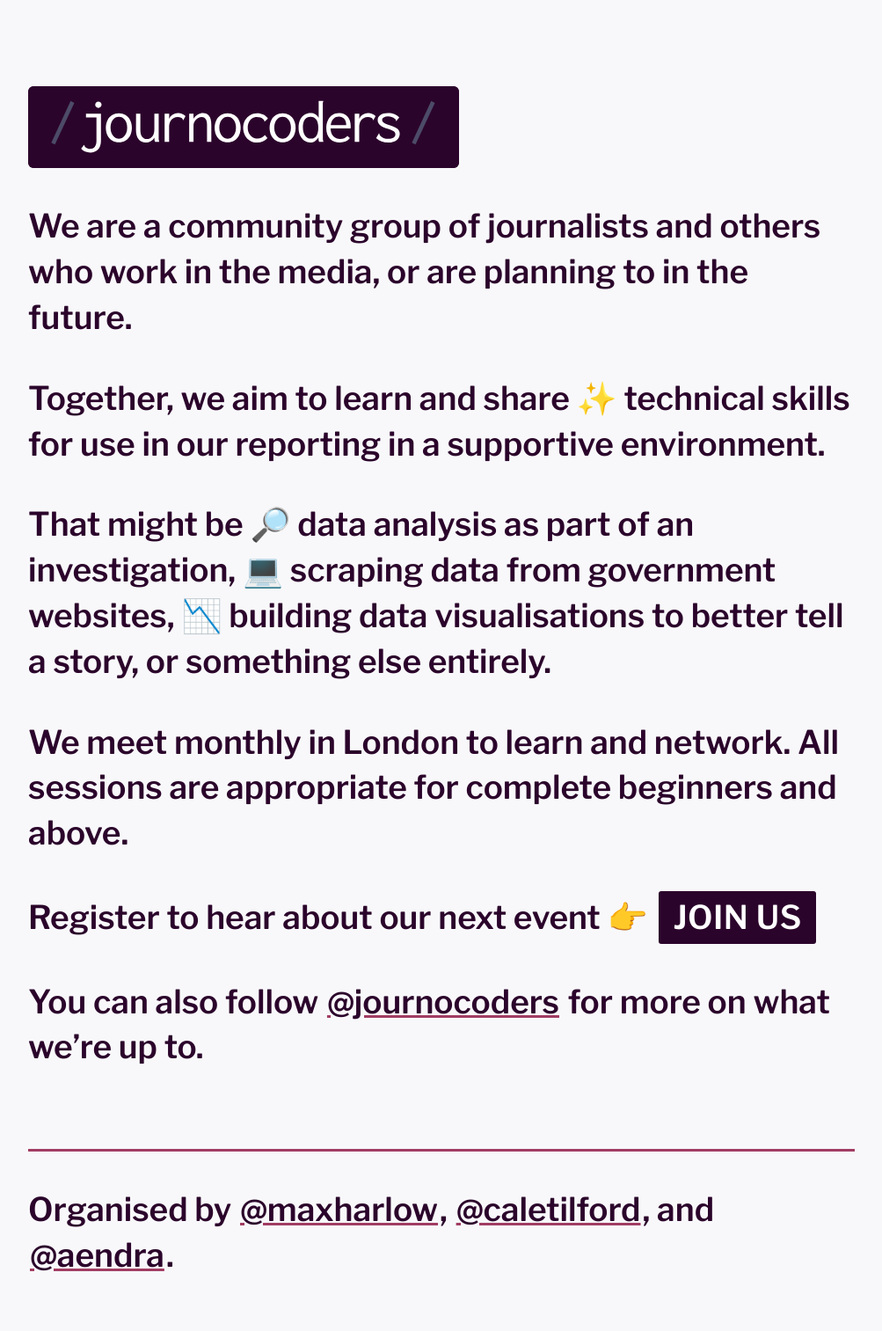
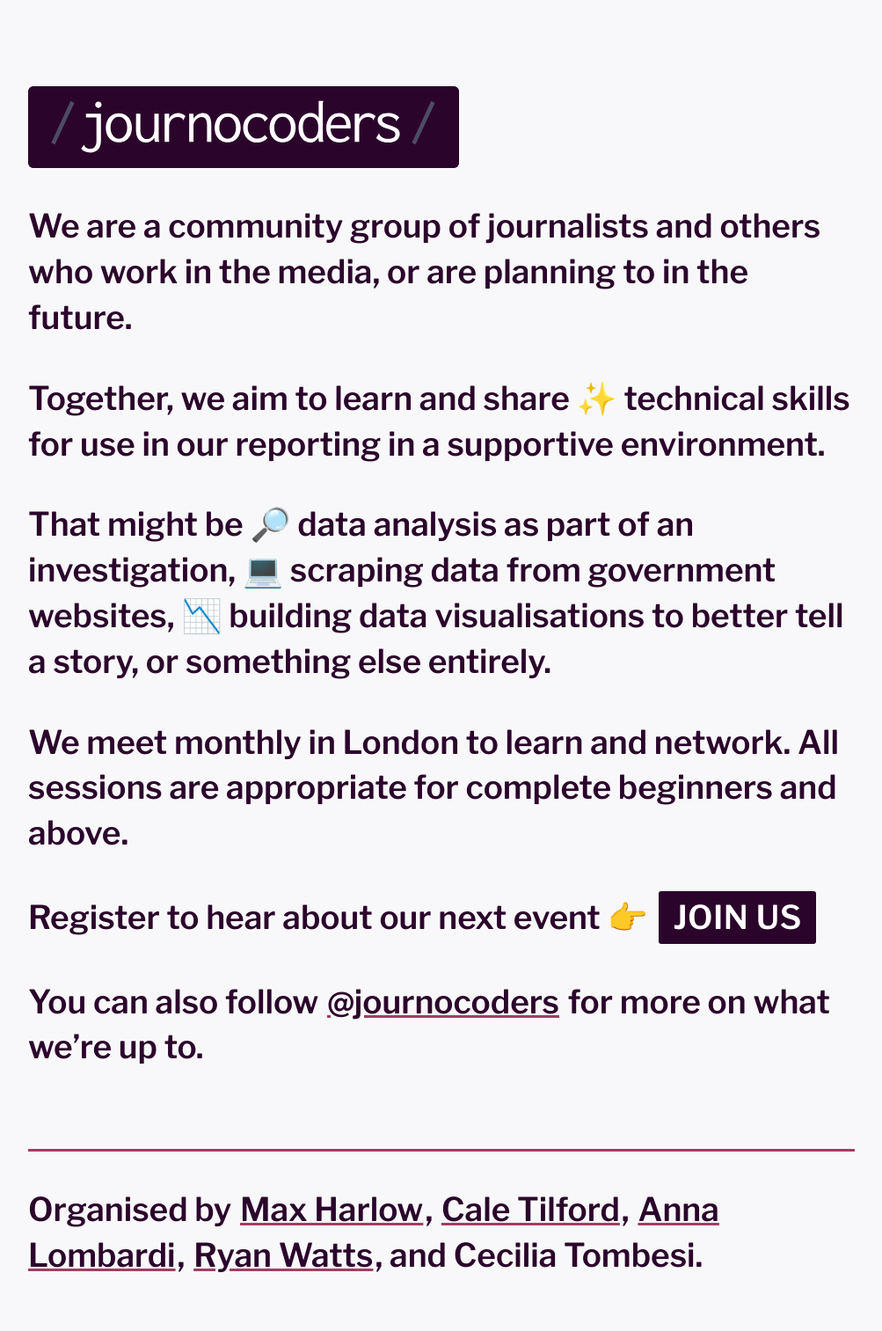
Before and after one commit to journocoders/journocoders.github.io, a Jekyll site: the page built from index.md, in a window 1280 px wide. Shown: the whole page at 88% size, without its empty margins (138-1141 px from the left). Built offline with Jekyll 4.4.1, drawn with Linux system fonts in a browser that asks for light colours.

Commit message:
Update index.md

```diff
--- a/index.md
+++ b/index.md
@@ -27,4 +27,4 @@ You can also follow [@journocoders](https://twitter.com/journocoders) for more o
 
 ---
 
-Organised by [@maxharlow](https://twitter.com/maxharlow), [@caletilford](https://twitter.com/caletilford), and [@aendra](https://twitter.com/aendra).
+Organised by [Max Harlow](https://twitter.com/maxharlow), [Cale Tilford](https://twitter.com/caletilford), [Anna Lombardi](https://twitter.com/annalom87), [Ryan Watts](https://twitter.com/ryanleewatts), and Cecilia Tombesi.
```
